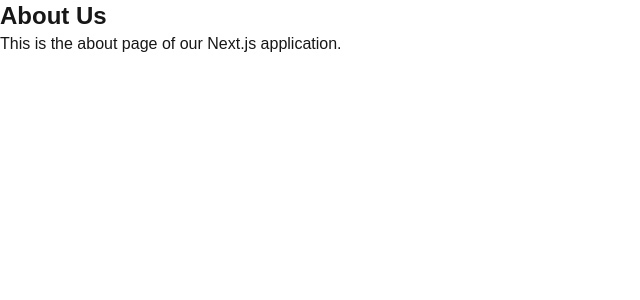
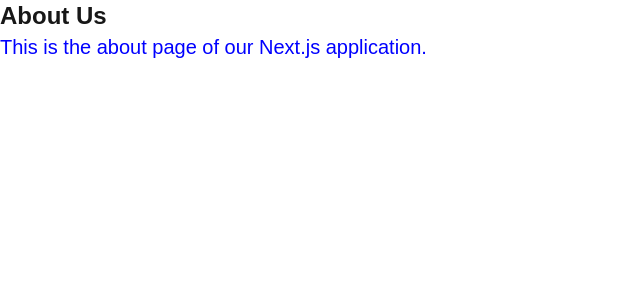
Before and after one commit to Subahan-1D/nextjs-new-project, a Next.js app: page /about in a window 1280 px wide. Shown: the top 300 px of the page, without its empty margins (0-640 px from the left). Built offline with nearby package versions, Linux system fonts and the light colour scheme.

Commit message:
added to image optimaization and font change

```diff
--- /dev/null
+++ b/src/app/about/About.module.css
@@ -0,0 +1,4 @@
+.text_style{
+    color: blue;
+    font-size: 20px;
+}
--- a/src/app/about/page.tsx
+++ b/src/app/about/page.tsx
@@ -1,10 +1,10 @@
-import React from 'react';
 
+import styles from './About.module.css';
 const AboutPage = () => {
     return (
         <div>
             <h1 className="text-2xl font-bold">About Us</h1>
-            <p>This is the about page of our Next.js application.</p>
+            <p className={styles.text_style}>This is the about page of our Next.js application.</p>
         </div>
     );
 };
--- a/src/app/layout.tsx
+++ b/src/app/layout.tsx
@@ -25,7 +25,7 @@
   return (
     <html
       lang="en"
-      className={`${geistSans.variable} ${geistMono.variable} h-full antialiased`}
+      className={geistMono.className}
     >
       <body className="min-h-full flex flex-col">{children}</body>
     </html>
```
